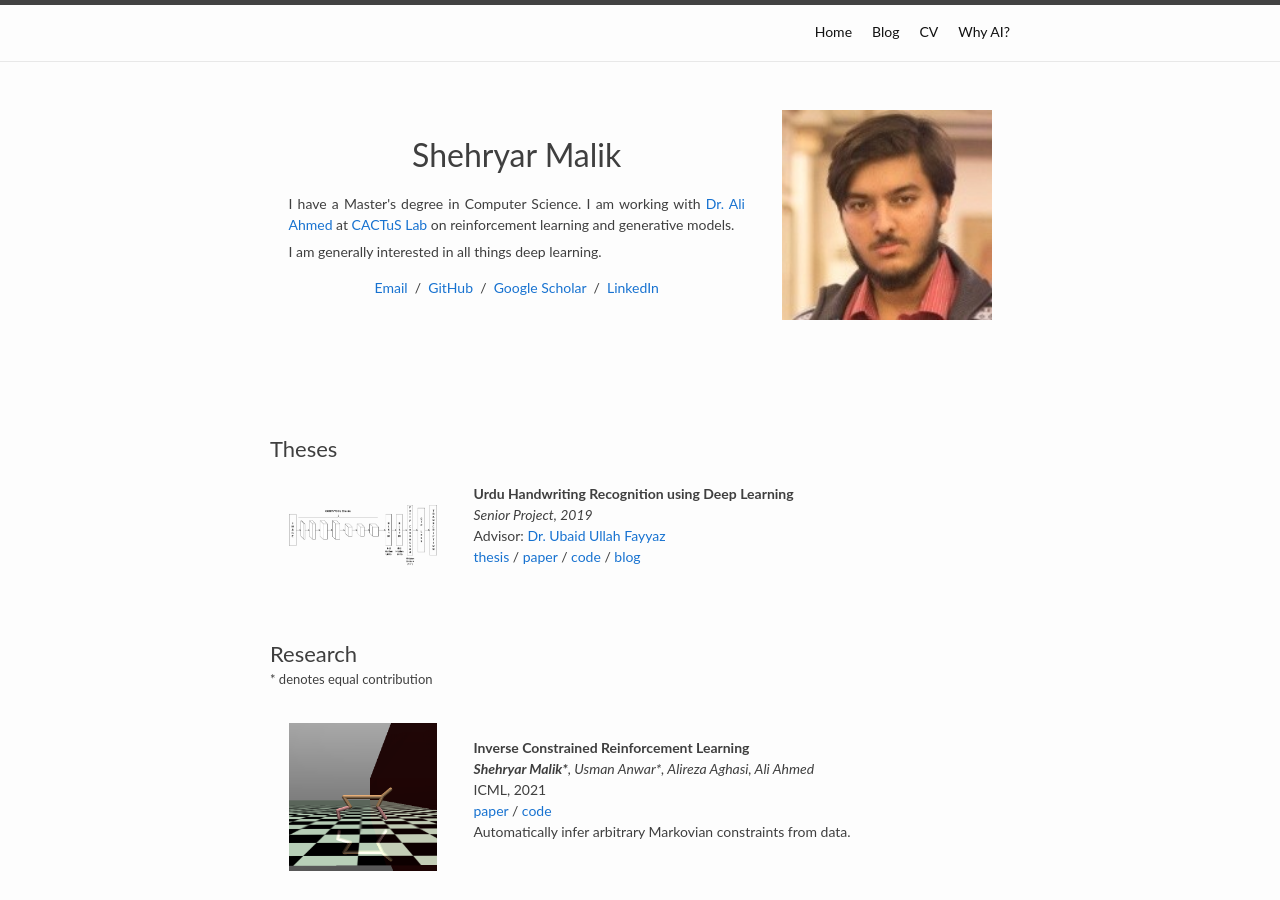
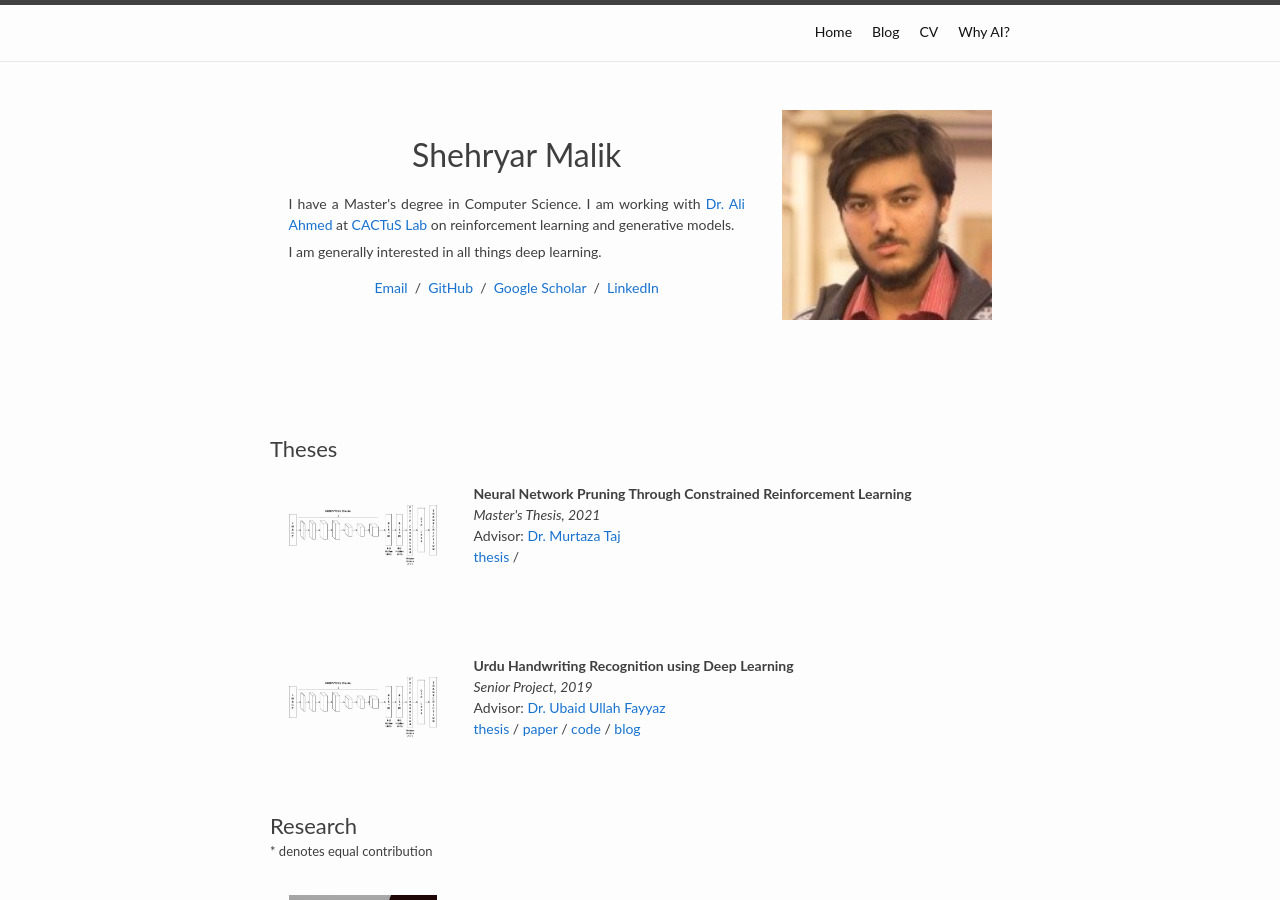
Before and after one commit to shehryar-malik/shehryar-malik.github.io, a Jekyll site: the page built from _layouts/home.html, in a window 1280 px wide and 900 px high. Built offline with Jekyll 4.4.1, drawn with Linux system fonts in a browser that asks for light colours.

Commit message:
add ms thesis

```diff
--- a/_layouts/home.html
+++ b/_layouts/home.html
@@ -46,7 +46,28 @@ permalink: /home/
 
                 <!--List all theses-->
                 <h2>Theses</h2>
-                <!--ICRL-->
+                <!--Master's Thesis-->
+                <table style="width:100%;border:none;border-spacing:0px;border-collapse:collapse;margin-right:auto;margin-left:auto;">
+                    <tr>
+                        <td style="padding:2.5%;width:25%;vertical-align:middle;min-width:120px;border:none;border-collapse:collapse">
+                            <img src="{{site.baseurl}}/assets/theses/fyp/images/CONV-BLSTM-CTC.png" alt="project image" style="width:auto; height:auto; max-width:100%;"/>
+                        </td>
+                        <td style="padding:2.5%;width:75%;vertical-align:middle;border:none;border-collapse:collapse">
+                            <h3>Neural Network Pruning Through Constrained Reinforcement Learning</h3>
+                            <br>
+                            <em>Master's Thesis, 2021</em>
+                            <br>
+                            Advisor: <a href="https://scholar.google.com.pk/citations?user=Gk3G9N0AAAAJ&hl=en" target="_blank">Dr. Murtaza Taj</a>
+                            <br>
+                            <a href="{{site.baseurl}}\assets\theses\masters\pdfs\Masters-Thesis.pdf">thesis</a> /
+                            <br>
+                            <br>
+                        </td>
+                    </tr>
+                </table>
+
+
+                <!--Senior Project-->
                 <table style="width:100%;border:none;border-spacing:0px;border-collapse:collapse;margin-right:auto;margin-left:auto;">
                     <tr>
                         <td style="padding:2.5%;width:25%;vertical-align:middle;min-width:120px;border:none;border-collapse:collapse">
```
